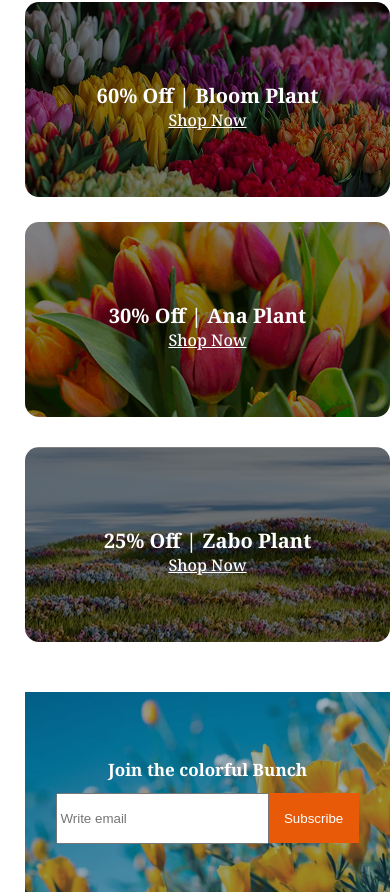
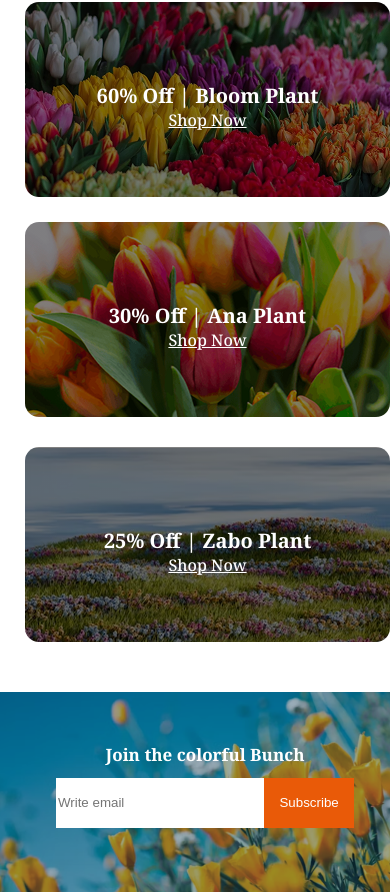
Before and after one commit to fahim1105/assignment-two, a plain HTML site: page index.html in a window 390 px wide. Shown: the part 3284-4176 px from the top of the page. Drawn offline with Linux system fonts and the light colour scheme.

Commit message:
change in colorful bunch section

```diff
--- a/Style/design.css
+++ b/Style/design.css
@@ -186,7 +186,6 @@ body{
     gap: 350px;
     margin-top: 200px;
     display: flex;
-
 }
 .plant-lover-image{
     position: absolute;
@@ -326,10 +325,11 @@ body{
 .colorful-bunch-container{
    background-image: url('../assets/news-letter-bg.png');
    background-repeat: no-repeat;
-   width: 1140px;
+   width: 1440px;
    height: 435px;
    text-align: center;
    padding-top:150px ;
+   margin-left: -150px;
    margin-top: 120px;
 }
 .colorful-bunch-title{
@@ -339,7 +339,8 @@ body{
 }
 .email{
    width: 640px;
-   height: 45px;
+   height: 48px;
+   border: none;
 }
 .subscribe{
    width: 186px;
@@ -355,10 +356,11 @@ body{
 @media screen and (max-width:576px){
    .colorful-bunch-container{
    background-size: cover;
-   width: 365px;
-   height: 145px;
-   padding-top:55px ;
+   width: 420px;
+   height: 160px;
+   padding-top:40px ;
    margin-top: 50px;
+   margin-left: -30px;
    }
    .colorful-bunch-title{
    font-size: 17px;
@@ -370,3 +372,5 @@ body{
    width: 90px;
    }
 }
+
+/* Design Footer Section */
```
Also changed, not shown: assets/download.png (added), index.html (line endings or trailing spaces).
